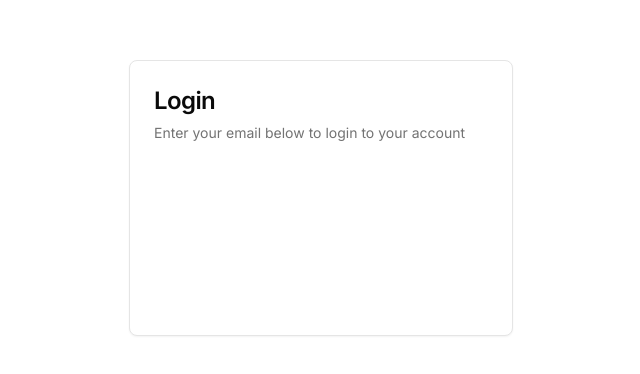
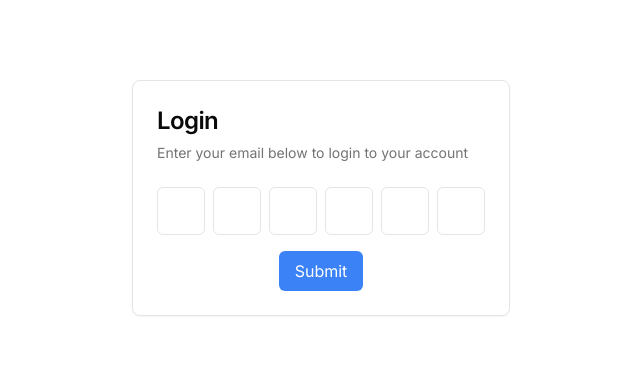
Before and after one commit to OscarVargas97/integral-fit, a Next.js app: page /access/2fa in a window 1280 px wide. Shown: the part 202-576 px from the top of the page, without its empty margins (319-959 px from the left). Built offline with nearby package versions, Linux system fonts and the light colour scheme.

Commit message:
fix: auth process

```diff
--- a/src/app/access/auth/confirm/route.ts
+++ /dev/null
@@ -1,30 +0,0 @@
-import { type EmailOtpType } from '@supabase/supabase-js'
-import { type NextRequest } from 'next/server'
-
-import { createClient } from 'lib/supabase/server'
-import { redirect } from 'next/navigation'
-
-export async function GET(request: NextRequest) {
-  const { searchParams } = new URL(request.url)
-  const tokenHash = searchParams.get('tokenHash')
-  const type = searchParams.get('type') as EmailOtpType | null
-  const next = searchParams.get('next') ?? '/'
-
-  if (tokenHash && type) {
-    const supabase = await createClient()
-
-    const email = searchParams.get('email')
-    const { error } = await supabase.auth.verifyOtp({
-      type,
-      token: tokenHash,
-      email: email ?? '',
-    })
-    if (!error) {
-      // redirect user to specified redirect URL or root of app
-      redirect(next)
-    }
-  }
-
-  // redirect the user to an error page with some instructions
-  redirect('/error')
-}
--- a/src/app/access/login/page.tsx
+++ b/src/app/access/login/page.tsx
@@ -8,7 +8,6 @@ import {
   CardTitle,
 } from 'components/ui/Card'
 import LoginForm from 'components/form/LoginForm'
-import SignInWithGoogleButton from 'components/buttons/SignInWithGoogleButton'
 
 const LoginPage = () => {
   return (
@@ -22,7 +21,6 @@ const LoginPage = () => {
         </CardHeader>
         <CardContent>
           <LoginForm />
-          <SignInWithGoogleButton />
           <div className="mt-4 text-center text-sm">
             Don&apos;t have an account?{' '}
             <Link href="/access/signup" className="underline">
--- a/src/app/api/access/login/route.ts
+++ b/src/app/api/access/login/route.ts
@@ -20,6 +20,5 @@ export async function POST(req: Request) {
       { status: 401 },
     )
   }
-
   return NextResponse.json({ message: 'Login successful' })
 }
--- a/src/components/form/LoginForm.tsx
+++ b/src/components/form/LoginForm.tsx
@@ -4,15 +4,20 @@ import Link from 'next/link'
 import { Button } from 'components/ui/Button'
 import { Input } from 'components/ui/Input'
 import { Label } from 'components/ui/Label'
-
 import { useRouter } from 'next/navigation'
 import { login } from 'lib/supabase/auth'
+import { useState } from 'react'
 
 const LoginForm = () => {
+  const [error, setError] = useState('')
   const router = useRouter()
   const handleLogin = async (e) => {
+    setError('')
     e.preventDefault()
-    login(e, router)
+    const newError = await login(e, router)
+    if (newError) {
+      setError(newError)
+    }
   }
   return (
     <form onSubmit={handleLogin}>
@@ -36,6 +41,7 @@ const LoginForm = () => {
           </div>
           <Input id="password" name="password" type="password" required />
         </div>
+        {error && <p className="text-red-500">{error}</p>}
         <Button type="submit" className="w-full">
           Login
         </Button>
--- a/src/components/form/MfaForm.tsx
+++ b/src/components/form/MfaForm.tsx
@@ -7,9 +7,9 @@ import { mfaAuth } from 'lib/supabase/auth'
 const MfaForm = () => {
   const router = useRouter()
   const [values, setValues] = useState(['', '', '', '', '', ''])
-  // const [error, setError] = useState(false)
+  const [error, setError] = useState(false)
 
-  const handleChange = (index: number, value: string) => {
+  const handleChange = (index, value) => {
     // Solo aceptar caracteres numéricos
     if (!/^\d?$/.test(value)) return
 
@@ -29,34 +29,94 @@ const MfaForm = () => {
 
     // Cambiar el foco solo si se ingresa un valor válido
     if (value && index < values.length - 1) {
-      document.getElementById(`otp-${index + 1}`)?.focus()
+      document.getElementById(`input-${index + 1}`).focus()
     }
+  }
+
+  const handleKeyDown = (index, e) => {
+    if (e.key === 'Backspace' && values[index] === '') {
+      const updatedValues = [...values]
+      // Si el valor está vacío, mover valores hacia la izquierda
+      for (let i = index; i < values.length - 1; i++) {
+        updatedValues[i] = updatedValues[i + 1]
+      }
+      updatedValues[values.length - 1] = '' // Último campo vacío
+      setValues(updatedValues)
+
+      // Cambiar el foco al anterior si no es el primero
+      if (index > 0) {
+        document.getElementById(`input-${index - 1}`).focus()
+      }
+    }
+  }
+
+  const handlePaste = (e) => {
+    e.preventDefault()
+
+    const clipboardData = e.clipboardData.getData('text')
+    const numbers = clipboardData.replace(/\D/g, '') // Extraer solo números
+
+    if (numbers.length === 0) return
+
+    const updatedValues = [...values]
+    let index = 0
+
+    for (let i = 0; i < values.length && index < numbers.length; i++) {
+      if (updatedValues[i] === '') {
+        updatedValues[i] = numbers[index]
+        index++
+      }
+    }
+
+    setValues(updatedValues)
   }
 
   const handleSubmit = async (e) => {
     e.preventDefault()
+    if (values.some((val) => val === '')) {
+      setError(true)
+      return
+    }
     const otp = values.join('')
-    try {
+    setError(false)
     await mfaAuth(e, router, otp)
-    } catch (err) {
-      setError(true)
-    }
   }
 
   return (
-    <form onSubmit={handleSubmit}>
-      {values.map((value, index) => (
+    <form
+      onSubmit={handleSubmit}
+      className="flex flex-col items-center space-y-4"
+    >
+      <div className="flex space-x-2">
+        {values.map((val, index) => (
           <input
             key={index}
-          id={`otp-${index}`}
+            id={`input-${index}`}
             type="text"
-          value={value}
+            maxLength={1}
+            value={val}
             onChange={(e) => {
               handleChange(index, e.target.value)
             }}
-          maxLength={1}
+            onKeyDown={(e) => {
+              handleKeyDown(index, e)
+            }}
+            onPaste={handlePaste}
+            className="w-12 h-12 text-center text-lg border rounded-md focus:outline-none focus:ring-2 focus:ring-blue-500"
           />
         ))}
+      </div>
+      {error && (
+        <p className="text-red-500 text-sm">
+          Por favor, completa todos los campos.
+        </p>
+      )}
+      <button
+        type="submit"
+        className="bg-blue-500 text-white px-4 py-2 rounded-md hover:bg-blue-600"
+      >
+        Submit
+      </button>
     </form>
   )
 }
--- a/src/lib/supabase/auth-server.ts
+++ b/src/lib/supabase/auth-server.ts
@@ -1,19 +1,24 @@
 'use server'
 
-import { revalidatePath } from 'next/cache'
 import { redirect } from 'next/navigation'
 import { createClient } from 'lib/supabase/server'
 
 export async function login(email: string, password: string) {
   const supabase = await createClient()
+  console.log(email, password)
   const data = {
     email,
     password,
   }
+
   try {
-    await supabase.auth.signInWithPassword(data)
+    const { error } = await supabase.auth.signInWithPassword(data)
+    if (error) {
+      throw new Error(error.message || 'Error desconocido al iniciar sesión.')
+    }
   } catch (error) {
-    throw new Error(error.message || 'Error desconocido al iniciar sesión.')
+    console.log(error)
+    throw new Error('Error interno')
   }
 }
 
--- a/src/lib/supabase/auth.ts
+++ b/src/lib/supabase/auth.ts
@@ -14,14 +14,15 @@ export const login = async (e, router) => {
     },
     body: JSON.stringify({ email, password }),
   })
+
   if (response.ok) {
     await animations.default.preTransition()
     router.push('/access/2fa')
     send2fa(e.target.email.value)
     await animations.default.posTransition()
   } else {
-    const { message } = await response.json()
-    console.error('Error during login:', message)
+    console.log(response)
+    return 'Error al iniciar sesión'
   }
 }
 
```
Also changed, not shown: src/middleware/auth/authMiddleware.ts (+5 -3 lines), 2 other files (tests, documents, lock files or other folders). Lines whose indentation alone changed are shown as unchanged.
